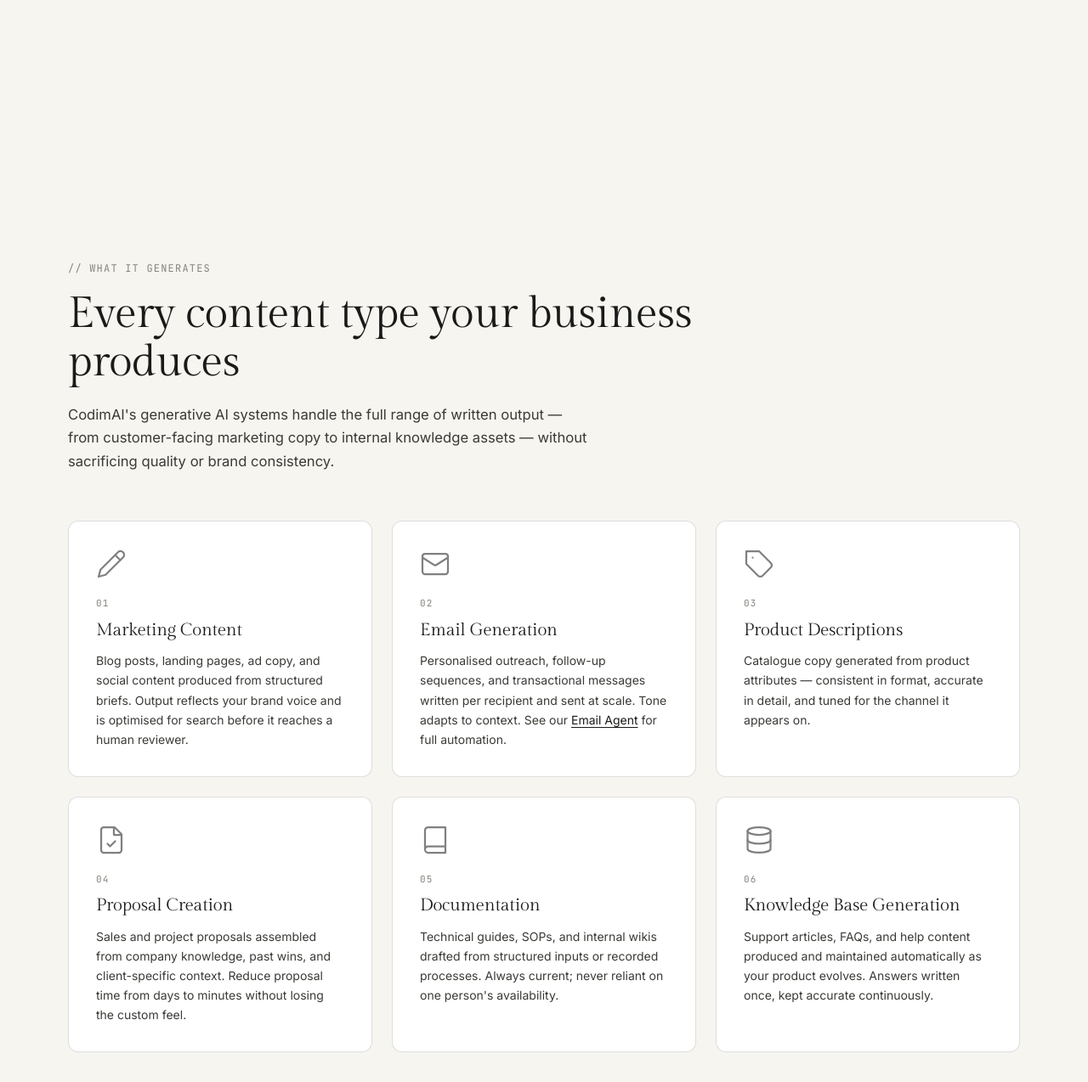
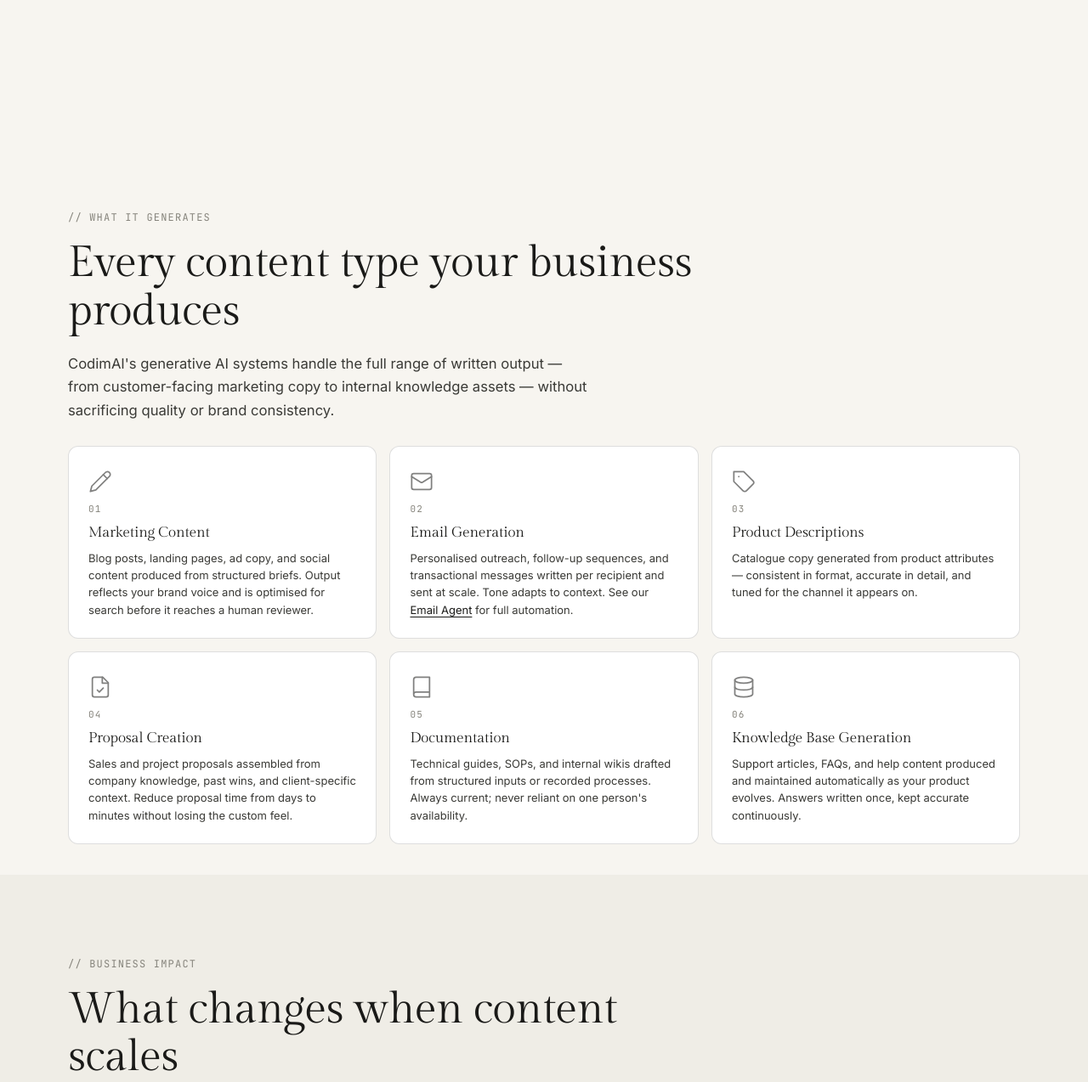
Before and after one commit to ShivamKGupta995/codimai-website, a PHP site: page /ai/generative.html in a window 1280 px wide. Shown: the part 1454-2728 px from the top of the page at 85% size. Run offline with PHP 8.4, Linux system fonts and the light colour scheme.

Commit message:
fix(generative): fit use-cases section within one scroll-snap screen
- Add .section--dense modifier: tighter padding-block, reduced
  section__head margin, smaller grid gap and card padding/type
- Apply section--dense to the 6-card use-cases section so all cards
  fit within 100vh without overflowing to a second scroll position

```diff
--- a/ai/generative.html
+++ b/ai/generative.html
@@ -260,7 +260,7 @@
     <!-- ====================================================
          Use Cases — 6-card grid
          ==================================================== -->
-    <section id="use-cases" class="section" aria-labelledby="use-cases-heading">
+    <section id="use-cases" class="section section--dense" aria-labelledby="use-cases-heading">
       <div class="container">
 
         <header class="section__head reveal">
--- a/assets/css/components.css
+++ b/assets/css/components.css
@@ -1295,6 +1295,36 @@ html {
   .grid--2 { grid-template-columns: 1fr; }
 }
 
+/* Dense variant — tighter padding for content-heavy sections */
+.section--dense {
+  padding-block: clamp(2rem, 4.5vh, 3.5rem);
+}
+.section--dense .section__head {
+  margin-bottom: 1.75rem;
+}
+.section--dense .section__lead {
+  margin-top: 0.5rem;
+}
+.section--dense .grid {
+  gap: clamp(0.75rem, 1.2vw, 1rem);
+}
+.section--dense .card {
+  padding: clamp(1.25rem, 1.8vw, 1.625rem);
+  gap: 0.375rem;
+}
+.section--dense .card__icon {
+  width: 28px;
+  height: 28px;
+  margin-bottom: 0.5rem;
+}
+.section--dense .card__title {
+  font-size: clamp(1.0625rem, 1.3vw, 1.25rem);
+}
+.section--dense .card__body {
+  font-size: clamp(0.8125rem, 0.9vw, 0.875rem);
+  line-height: 1.55;
+}
+
 /* ---- Process list ---------------------------------------- */
 
 .process-list {
```
